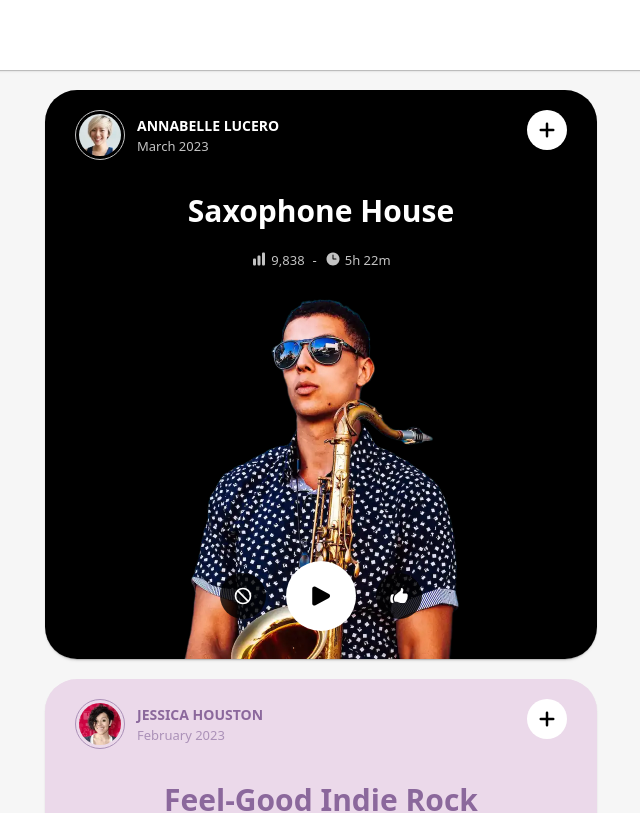
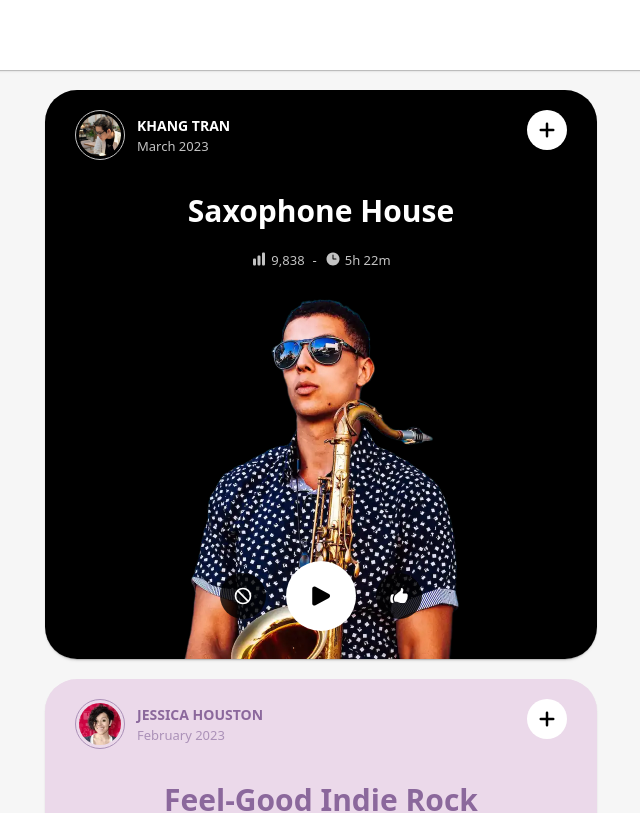
Before and after one commit to khangtrannn/angular-music-playlist, an Angular app: page / in a window 1280 px wide. Shown: the top 813 px of the page, without its empty margins (319-959 px from the left). Built offline with nearby package versions, Linux system fonts and the light colour scheme.

Commit message:
add footer

```diff
--- a/src/app/app.component.ts
+++ b/src/app/app.component.ts
@@ -6,7 +6,13 @@ import { HeaderComponent } from './shared/ui/header.component';
   selector: 'app-root',
   standalone: true,
   template: `
-    <router-outlet />
+    <div class="tw-min-h-[100vh]">
+      <router-outlet />
+    </div>
+
+    <footer class="tw-py-[40px] tw-w-full tw-text-center tw-mx-auto">
+      <div>Made with ❤️ by <span class="tw-font-semibold">Khang Tran</span></div>
+    </footer>
   `,
   imports: [RouterOutlet, HeaderComponent],
   changeDetection: ChangeDetectionStrategy.OnPush,
--- a/src/app/data.ts
+++ b/src/app/data.ts
@@ -7,8 +7,8 @@ export const PLAYLISTS: Playlist[] = [
     description:
       'Most popular Saxophone House playlist on Spotify since 2013 | Updated weekly | Good vibes only | Photo by Atikh Bana',
     user: {
-      avatar: '/user-avatar.webp',
-      name: 'Annabelle Lucero',
+      avatar: '/khangtrann.jpeg',
+      name: 'Khang Tran',
       date: 'March 2023',
     },
     stats: {
```
Also changed, not shown: public/khangtrann.jpeg (added).
